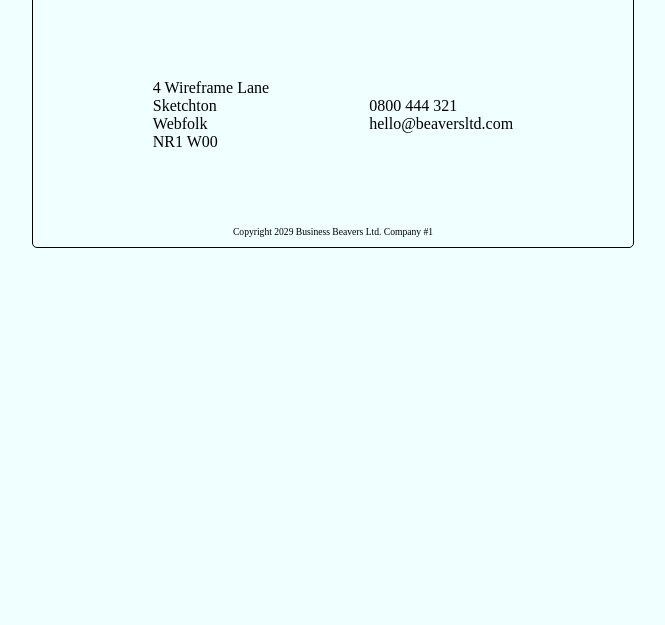
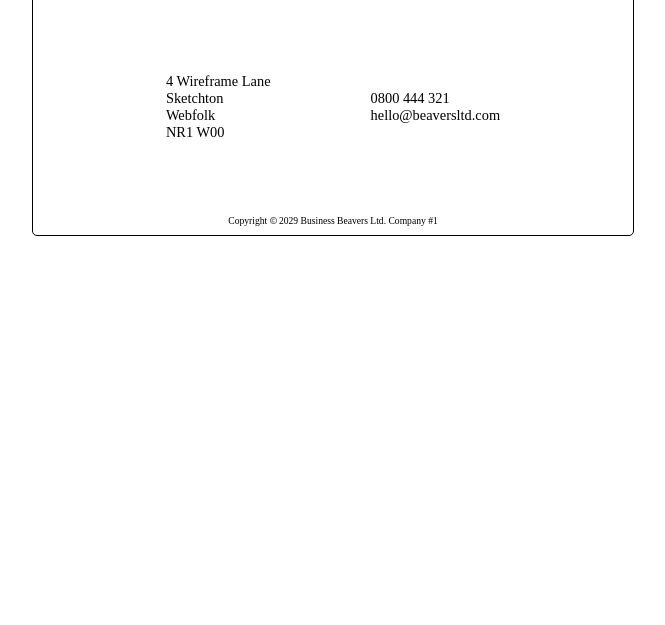
Before and after one commit to Barmington/splash-page, a plain HTML site: page index.html in a window 1280 px wide. Shown: the part 175-800 px from the top of the page, without its empty margins (307-972 px from the left). Drawn offline with Linux system fonts and the light colour scheme.

Commit message:
copyright icon

```diff
--- a/index.html
+++ b/index.html
@@ -34,7 +34,13 @@
       </div>
     </div>
     <footer>
-      <p>Copyright 2029 Business Beavers Ltd. Company #1</p>
+      <p>
+        Copyright
+        <span
+          ><img src="./106852.png" width="7px" height="7px" alt="Copyright"
+        /></span>
+        2029 Business Beavers Ltd. Company #1
+      </p>
     </footer>
   </body>
 </html>
--- a/style.css
+++ b/style.css
@@ -3,7 +3,6 @@ body {
   border: 1px solid black;
   border-radius: 5px;
   margin: auto;
-  background-color: azure;
 }
 .main {
   display: flex;
@@ -24,5 +23,5 @@ footer p {
 }
 
 p {
-  font-size: 1em;
+  font-size: 0.9em;
 }
```
Also changed, not shown: 106852.png (added), totalPets_challenge.jpeg (added).
